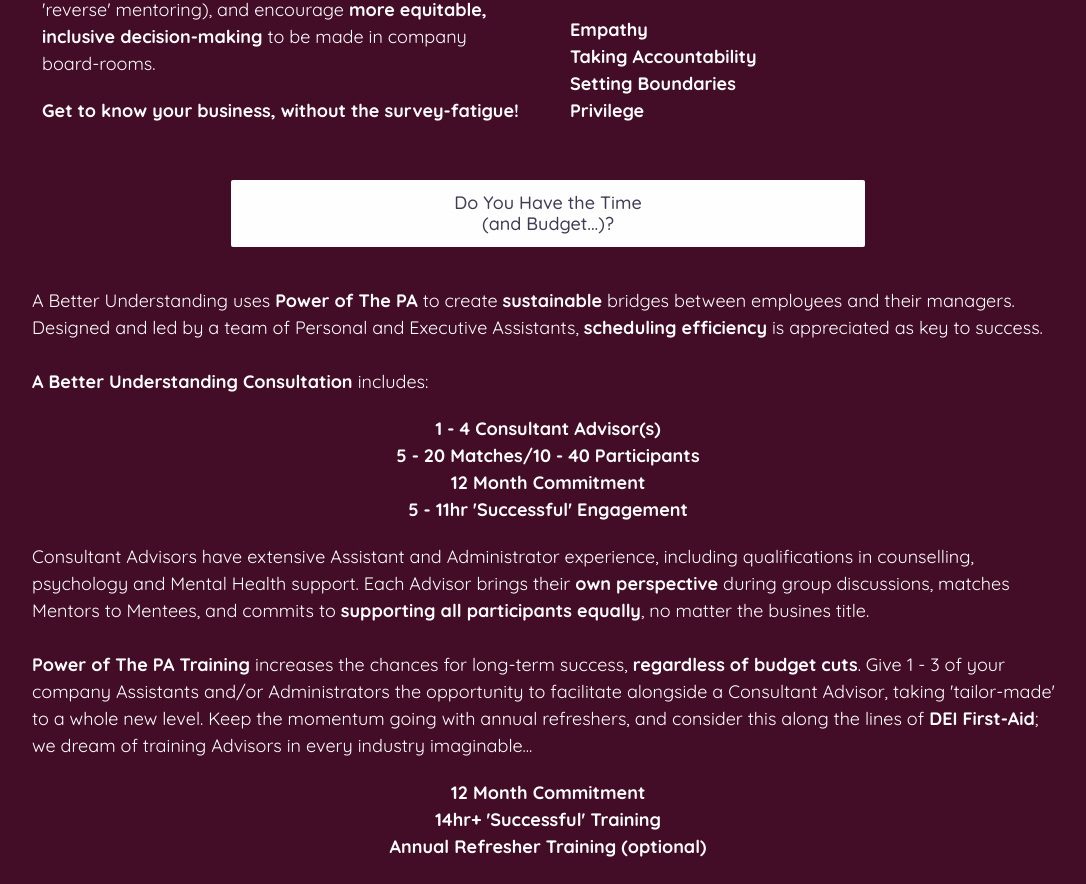
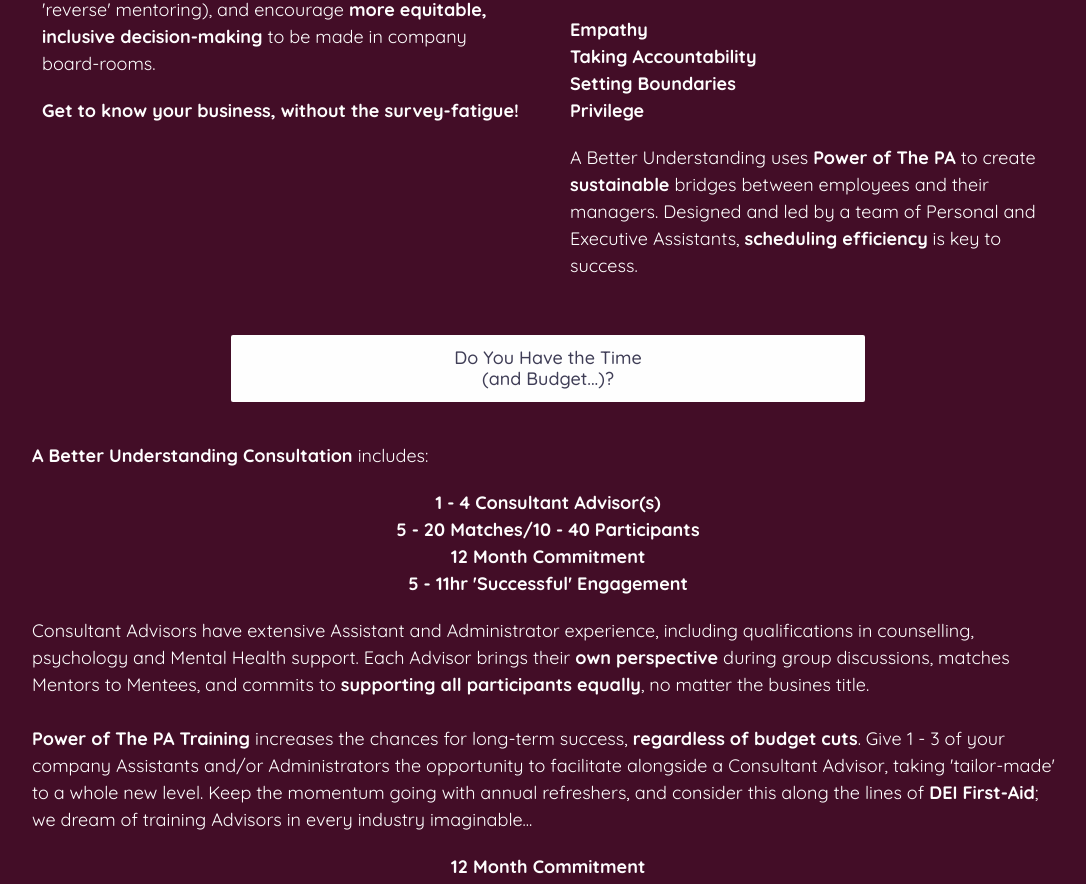
Before and after one commit to SkippyWalnuts/rev-mentoring-react, a React (Create React App) app: page / in a window 1280 px wide. Shown: the part 1278-2162 px from the top of the page, without its empty margins (92-1178 px from the left). Built offline with nearby package versions, Linux system fonts and the light colour scheme.

Commit message:
Moved Power of the PA to introduction in About

```diff
--- a/src/About.js
+++ b/src/About.js
@@ -61,19 +61,17 @@ export default function About() {
             <li>Privilege</li>
             </ul>
             </div>
-
+            <p> A Better Understanding uses <strong>Power of The PA{" "}</strong>
+            to create <strong>sustainable</strong> bridges between employees and their managers. Designed
+            and led by a team of Personal and Executive Assistants, <strong>scheduling efficiency</strong> is
+            key to success.
+            </p>
         </div>
     </div>
 
     <div className="row row-margin">
     <h5>Do You Have the Time <div>(and Budget...)?</div></h5>
-    <p>A Better Understanding uses <strong>Power of The PA{" "}</strong>
-    to create <strong>sustainable</strong> bridges between employees and their managers. Designed
-    and led by a team of Personal and Executive Assistants, <strong>scheduling efficiency</strong> is
-    appreciated as key to success.
-       <br />
-       <br />
-    <strong>A Better Understanding Consultation{" "}</strong>includes:
+    <p><strong>A Better Understanding Consultation{" "}</strong>includes:
     </p>
     <div className="text-standout consultation-details">
     <ul>
```
